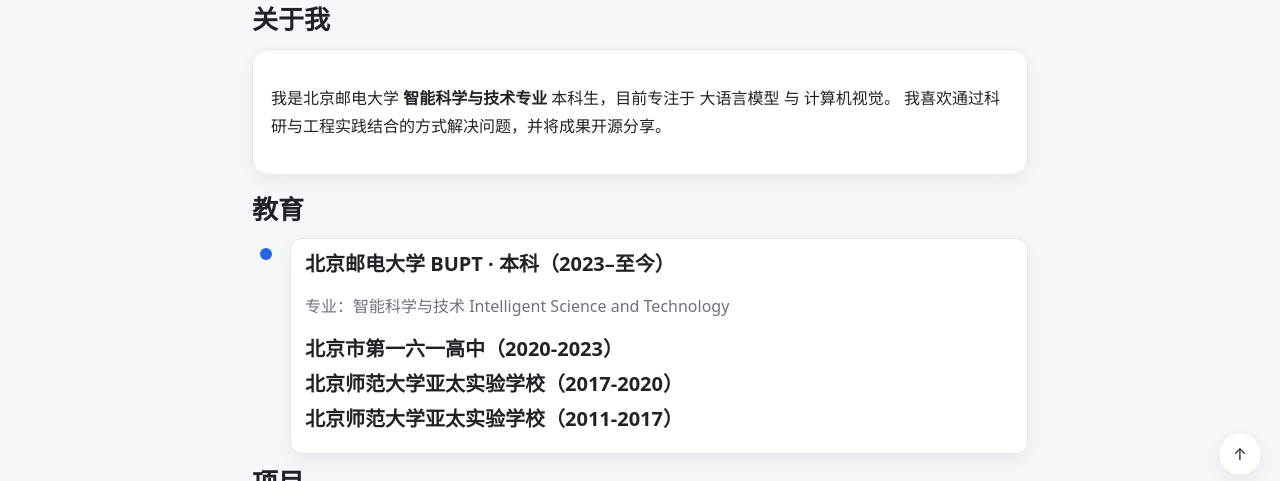
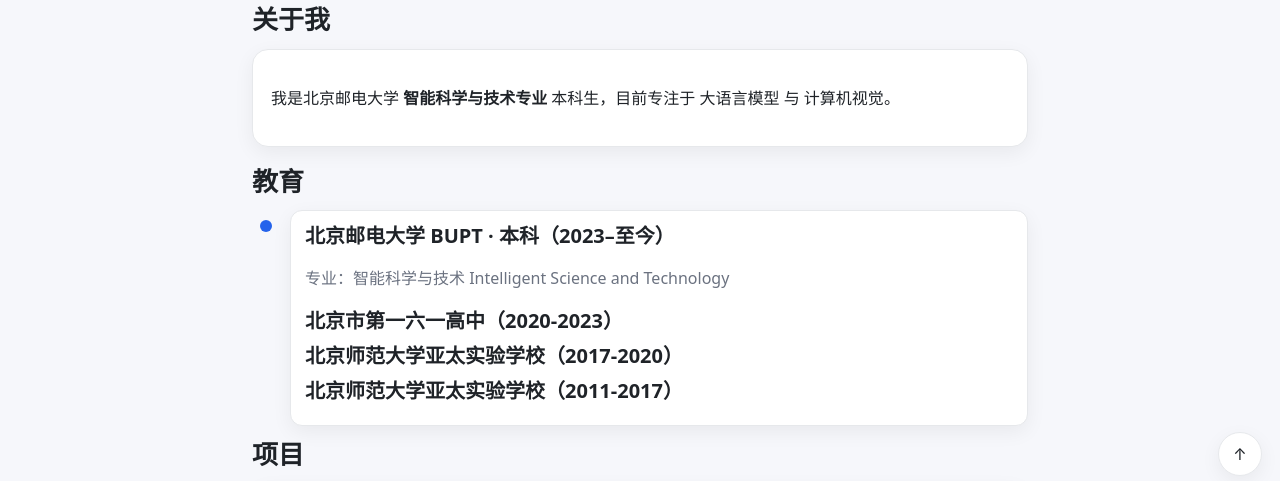
Before and after one commit to Ethan-ai637/Ethan-ai637.github.io, a plain HTML site: page index.html in a window 1280 px wide. Shown: the part 306-787 px from the top of the page. Drawn offline with Linux system fonts and the light colour scheme; no server answers.

Commit message:
Update index.html

```diff
--- a/index.html
+++ b/index.html
@@ -55,7 +55,6 @@
         <p>
           我是北京邮电大学 <b>智能科学与技术专业</b> 本科生，目前专注于
           <span class="hl">大语言模型</span> 与 <span class="hl">计算机视觉</span>。
-          我喜欢通过科研与工程实践结合的方式解决问题，并将成果开源分享。
         </p>
       </div>
     </section>
```
